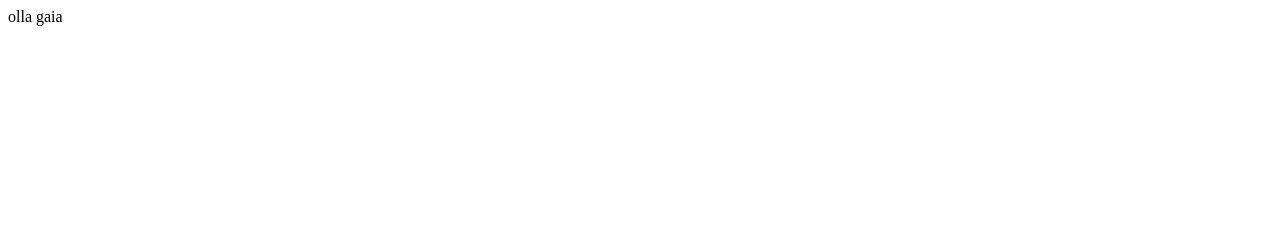
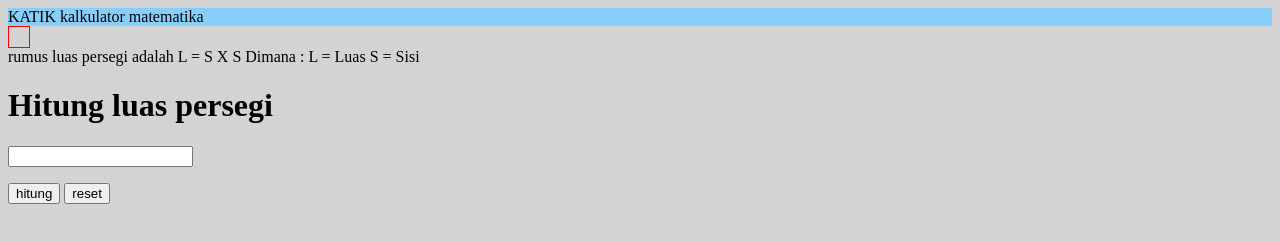
Before and after one commit to newmanranma/tugas, a plain HTML site: page tugas/index.html in a window 1280 px wide. Drawn offline with Linux system fonts and the light colour scheme.

Commit message:
messing with code in html and css

```diff
--- a/tugas/index.html
+++ b/tugas/index.html
@@ -1,12 +1,37 @@
 <!DOCTYPE html>
 <html lang="en">
+
 <head>
     <meta charset="UTF-8">
     <meta http-equiv="X-UA-Compatible" content="IE=edge">
     <meta name="viewport" content="width=device-width, initial-scale=1.0">
     <title>Document</title>
+    <link rel="stylesheet" href="style.css">
 </head>
+
 <body>
-    olla gaia
+    <header>KATIK kalkulator matematika</header>
+    <main>
+        <div class="gambar"></div>
+        <div class=" rumus">
+            rumus luas persegi adalah
+            L = S X S
+
+            Dimana :
+            L = Luas
+            S = Sisi
+        </div>
+        <div>
+            <h1>Hitung luas persegi</h1>
+            <input name="sisi">
+            <p id="rumus luas"></p>
+            <p id="perhitungan luas"></p>
+            <p id="output luas"></p>
+
+            <button name="hitung luas">hitung</button>
+            <button name="reset luas">reset</button>
+        </div>
+    </main>
 </body>
+
 </html>
--- a/tugas/style.css
+++ b/tugas/style.css
@@ -0,0 +1,11 @@
+header{
+    background-color: lightskyblue;
+}
+body{
+    background-color: lightgray;
+}
+.gambar{
+    border: 1px solid red;
+    height:  20px;
+    width: 20px;
+}
```
